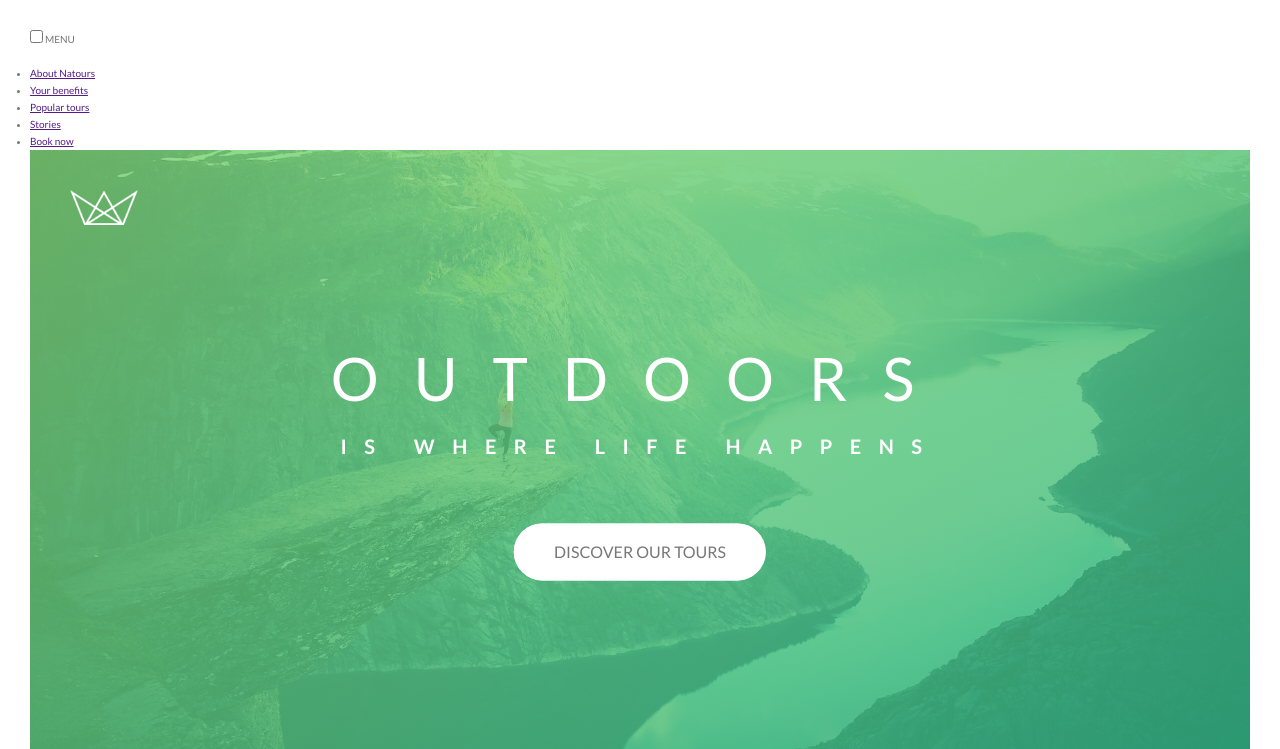
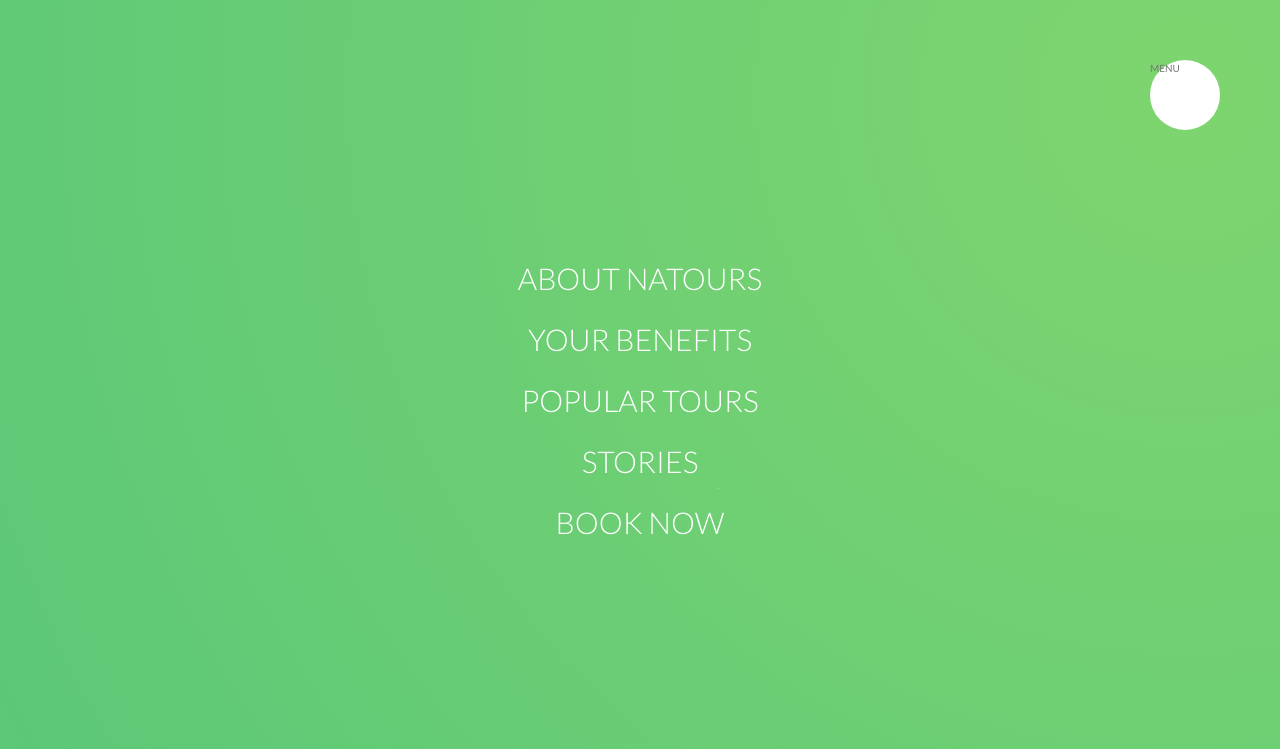
Before and after one commit to gkalarus/Natours, a website: page index.html in a window 1280 px wide. Shown: the top 749 px of the page. Drawn offline with Linux system fonts and the light colour scheme.

Commit message:
building the Navigation

```diff
--- /dev/null
+++ b/sass/layout/_navigation.scss
@@ -0,0 +1,75 @@
+.navigation {
+    &__checkbox {
+        display: none;
+    }
+
+    &__button {
+        background-color: $color-white;
+        height: 7rem;
+        width: 7rem;
+        position: fixed;
+        top: 6rem;
+        right: 6rem;
+        border-radius: 50%;
+        z-index: 2000;
+
+
+    }
+
+    &__background {
+        height: 6rem;
+        width: 6rem;
+        border-radius: 50%;
+        position: fixed;
+        top: 6.5rem;
+        right: 6.5rem;
+        background-image: radial-gradient($color-primary-light, $color-primary-dark);
+        z-index: 1000;
+        transform: scale(80);
+    }
+
+    &__nav {
+        height: 100vh;
+        width: 100%;
+        position: fixed;
+        top: 0;
+        right: 0;
+        z-index: 1500;
+    }
+
+    &__list {
+        position: absolute;
+        top: 50%;
+        left: 50%;
+        transform: translate(-50%,-50%);
+        list-style: none;
+        text-align: center;
+
+    }
+
+    &__item {
+        margin: 1rem;
+    }
+
+    &__link {
+        &:link,
+        &:visited {
+            font-size: 3rem;
+            font-weight: 300;
+            padding: 1rem 2rem;
+            color: $color-white;
+            text-decoration: none;
+            text-transform: uppercase;
+            background-image: linear-gradient(120deg, transparent 0%, transparent 50%, $color-white 50%);
+            background-size: 220%;
+            transition: all .4s;
+        }
+
+        &:hover,
+        &:active {
+            background-position: 100%;
+            color: $color-primary;
+            transform: translateX(1rem);
+        }
+    }
+}
--- a/sass/main.scss
+++ b/sass/main.scss
@@ -18,5 +18,7 @@
 @import "layout/grid";
 @import "layout/header";
 @import "layout/footer";
+@import "layout/navigation";
+
 
 @import "pages/home";
```
Also changed, not shown: css/style.css.
